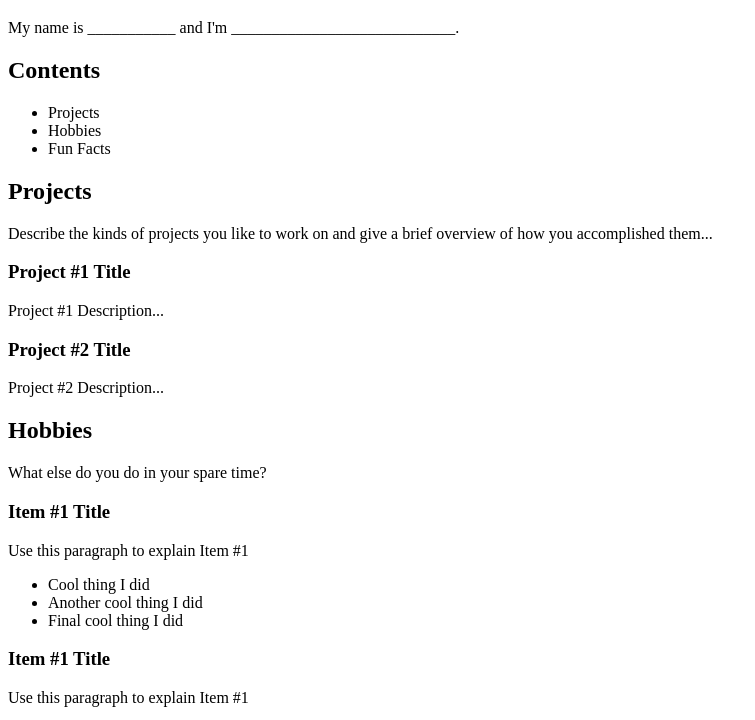
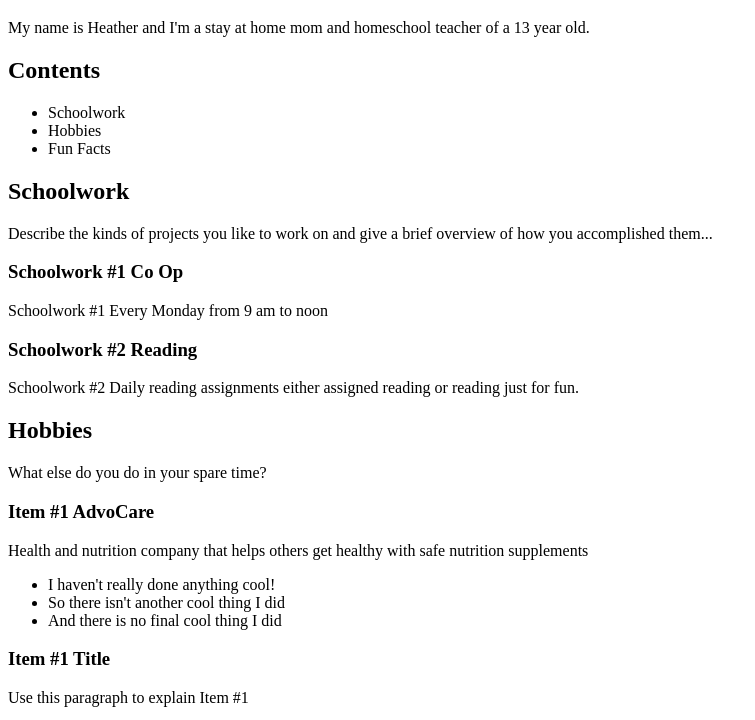
Before and after one commit to hsdolan/hsdolan.github.com, a plain HTML site: page index.html in a window 1280 px wide. Shown: the part 61-781 px from the top of the page, without its empty margins (0-755 px from the left). Drawn offline with Linux system fonts and the light colour scheme.

Commit message:
Update index.html

```diff
--- a/index.html
+++ b/index.html
@@ -10,7 +10,7 @@
     <div id="header" class="content">
       <h1>About Me</h1>
       <p>
-        My name is ___________ and I'm ____________________________.
+        My name is Heather and I'm a stay at home mom and homeschool teacher of a 13 year old.
       </p>
     </div>
 
@@ -20,7 +20,7 @@
         <h2>Contents</h2>
 
         <ul>
-          <li>Projects</li>
+          <li>Schoolwork</li>
           <li>Hobbies</li>
           <li>Fun Facts</li>
         </ul>
@@ -28,25 +28,25 @@
 
       <!-- Main content area -->
       <div id="main">
-        <h2 id="projects">Projects</h2>
+        <h2 id="projects">Schoolwork</h2>
         <p>Describe the kinds of projects you like to work on and give a brief overview of how you accomplished them...</p>
 
-        <h3>Project #1 Title</h3>
-        <p>Project #1 Description...</p>
+        <h3>Schoolwork #1 Co Op</h3>
+        <p>Schoolwork #1 Every Monday from 9 am to noon</p>
 
-        <h3>Project #2 Title</h3>
-        <p>Project #2 Description...</p>
+        <h3>Schoolwork #2 Reading</h3>
+        <p>Schoolwork #2 Daily reading assignments either assigned reading or reading just for fun.</p>
 
         <h2 id="hobbies">Hobbies</h2>
 
         <p>What else do you do in your spare time?</p>
 
-        <h3>Item #1 Title</h3>
-        <p>Use this paragraph to explain Item #1</p>
+        <h3>Item #1 AdvoCare</h3>
+        <p>Health and nutrition company that helps others get healthy with safe nutrition supplements</p>
         <ul>
-          <li>Cool thing I did</li>
-          <li>Another cool thing I did</li>
-          <li>Final cool thing I did</li>
+          <li>I haven't really done anything cool!</li>
+          <li>So there isn't another cool thing I did</li>
+          <li>And there is no final cool thing I did</li>
         </ul>
 
         <h3>Item #1 Title</h3>
```
